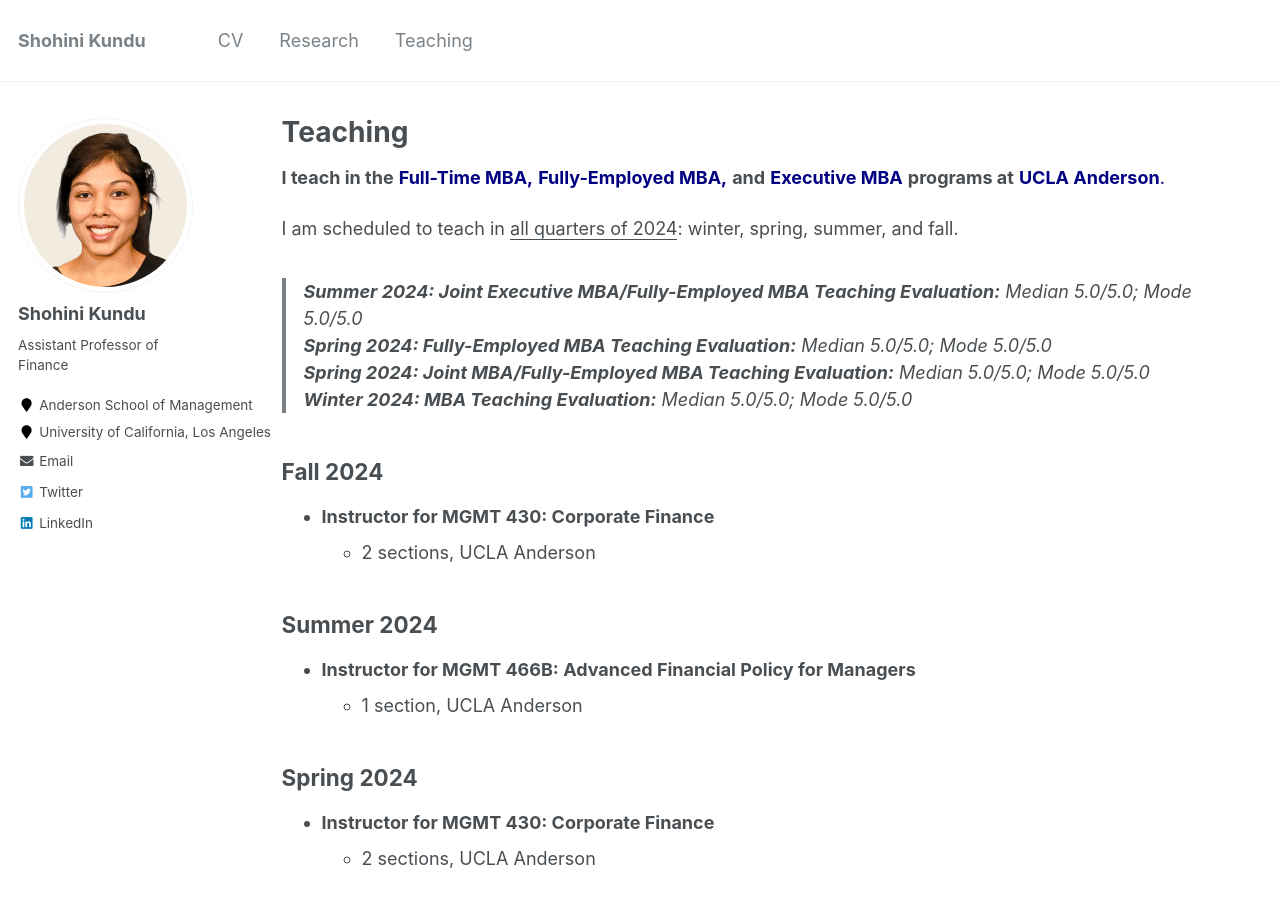
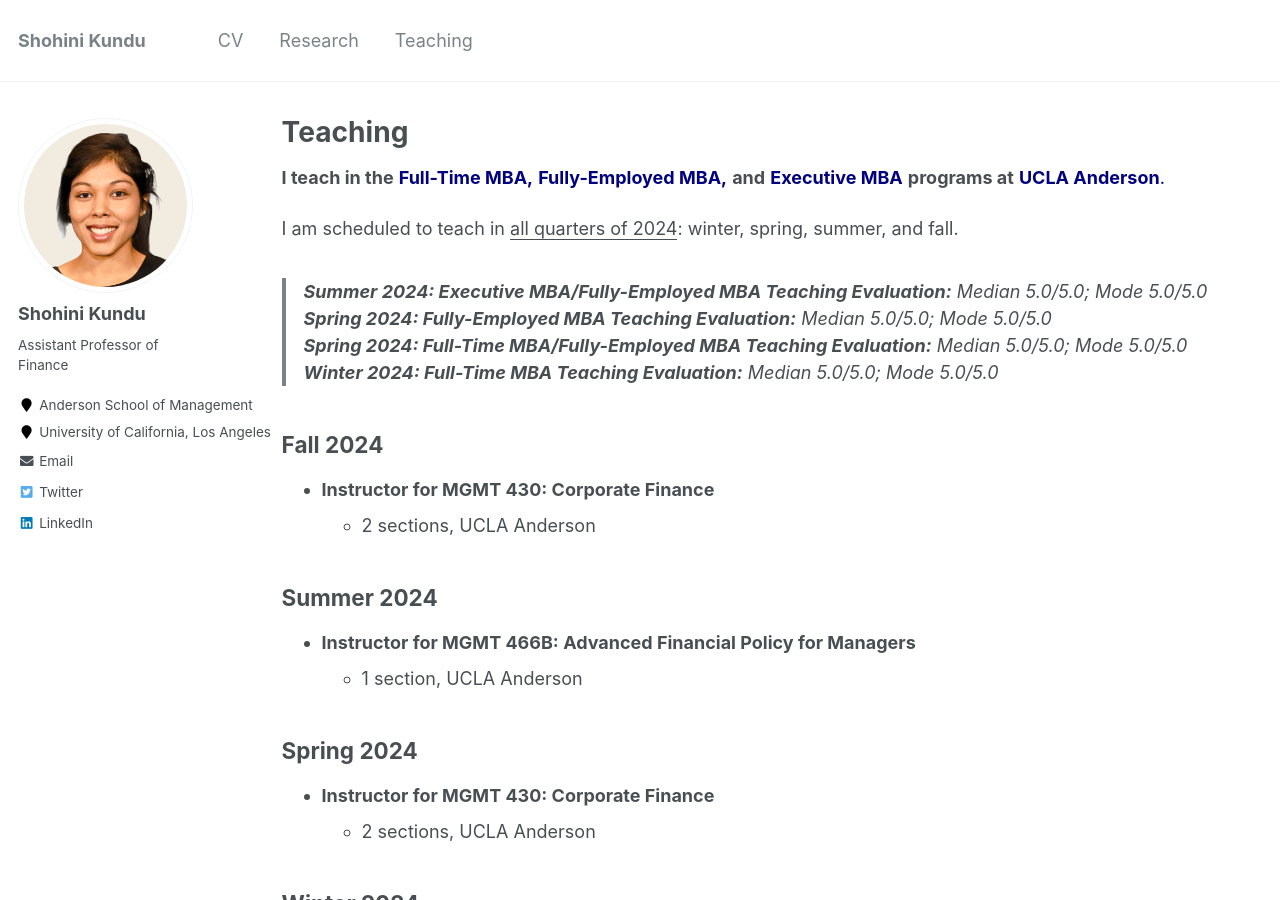
Before and after one commit to shohinikundu/shohinikundu.github.io, a Jekyll site: the page built from _pages/teaching.md, in a window 1280 px wide and 900 px high. Built offline with Jekyll 4.4.1, drawn with Linux system fonts in a browser that asks for light colours.

Commit message:
Update teaching.md

```diff
--- a/_pages/teaching.md
+++ b/_pages/teaching.md
@@ -8,10 +8,10 @@
 
 I am scheduled to teach in <ins>all quarters of 2024</ins>: winter, spring, summer, and fall.
 
-> **Summer 2024: Joint Executive MBA/Fully-Employed MBA Teaching Evaluation:** Median 5.0/5.0; Mode 5.0/5.0\
+> **Summer 2024: Executive MBA/Fully-Employed MBA Teaching Evaluation:** Median 5.0/5.0; Mode 5.0/5.0\
 > **Spring 2024: Fully-Employed MBA Teaching Evaluation:** Median 5.0/5.0; Mode 5.0/5.0\
-> **Spring 2024: Joint MBA/Fully-Employed MBA Teaching Evaluation:** Median 5.0/5.0; Mode 5.0/5.0\
-> **Winter 2024: MBA Teaching Evaluation:** Median 5.0/5.0; Mode 5.0/5.0
+> **Spring 2024: Full-Time MBA/Fully-Employed MBA Teaching Evaluation:** Median 5.0/5.0; Mode 5.0/5.0\
+> **Winter 2024: Full-Time MBA Teaching Evaluation:** Median 5.0/5.0; Mode 5.0/5.0
 
 ## Fall 2024
 
```
